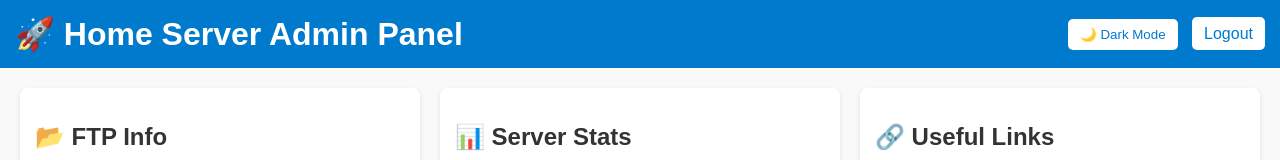
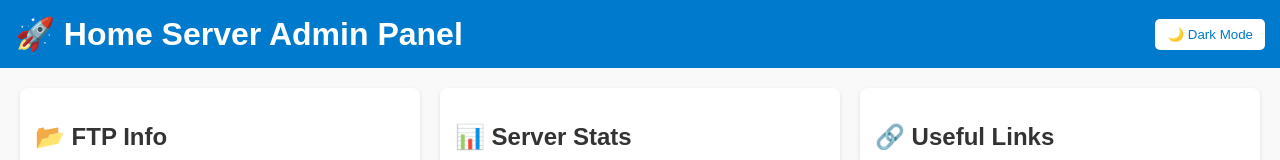
Before and after one commit to SabeeirSharrma/basic-py-home-server, a plain HTML site: page adminpanel/admpanel.html in a window 1280 px wide. Shown: the top 160 px of the page. Drawn offline with Linux system fonts and the light colour scheme; no server answers.

Commit message:
Update admpanel.html

```diff
--- a/adminpanel/admpanel.html
+++ b/adminpanel/admpanel.html
@@ -14,7 +14,6 @@
     <h1>🚀 Home Server Admin Panel</h1>
     <div>
       <button id="theme-toggle">🌙 Dark Mode</button>
-      <a href="/logout" class="logout">Logout</a>
     </div>
   </header>
 
```
